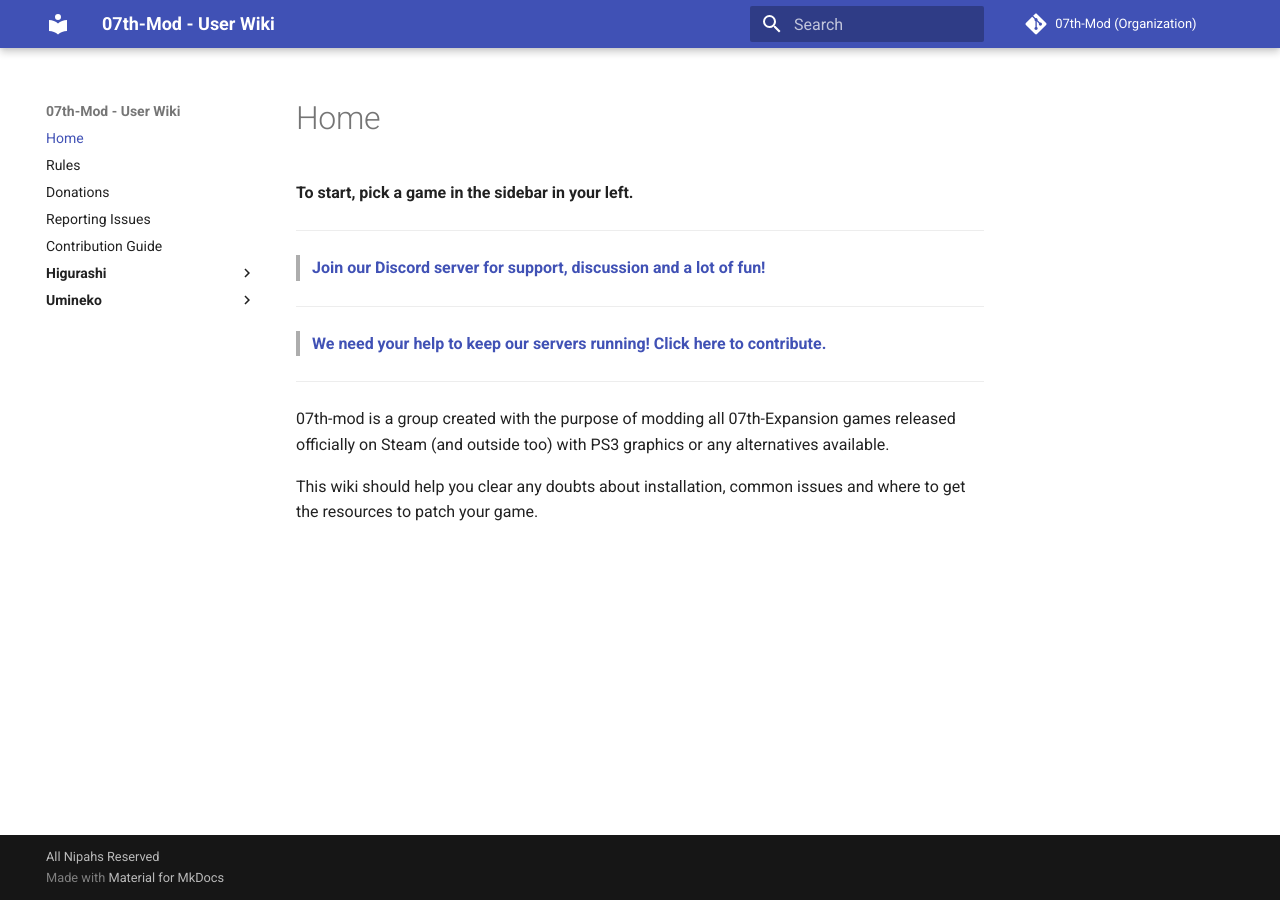
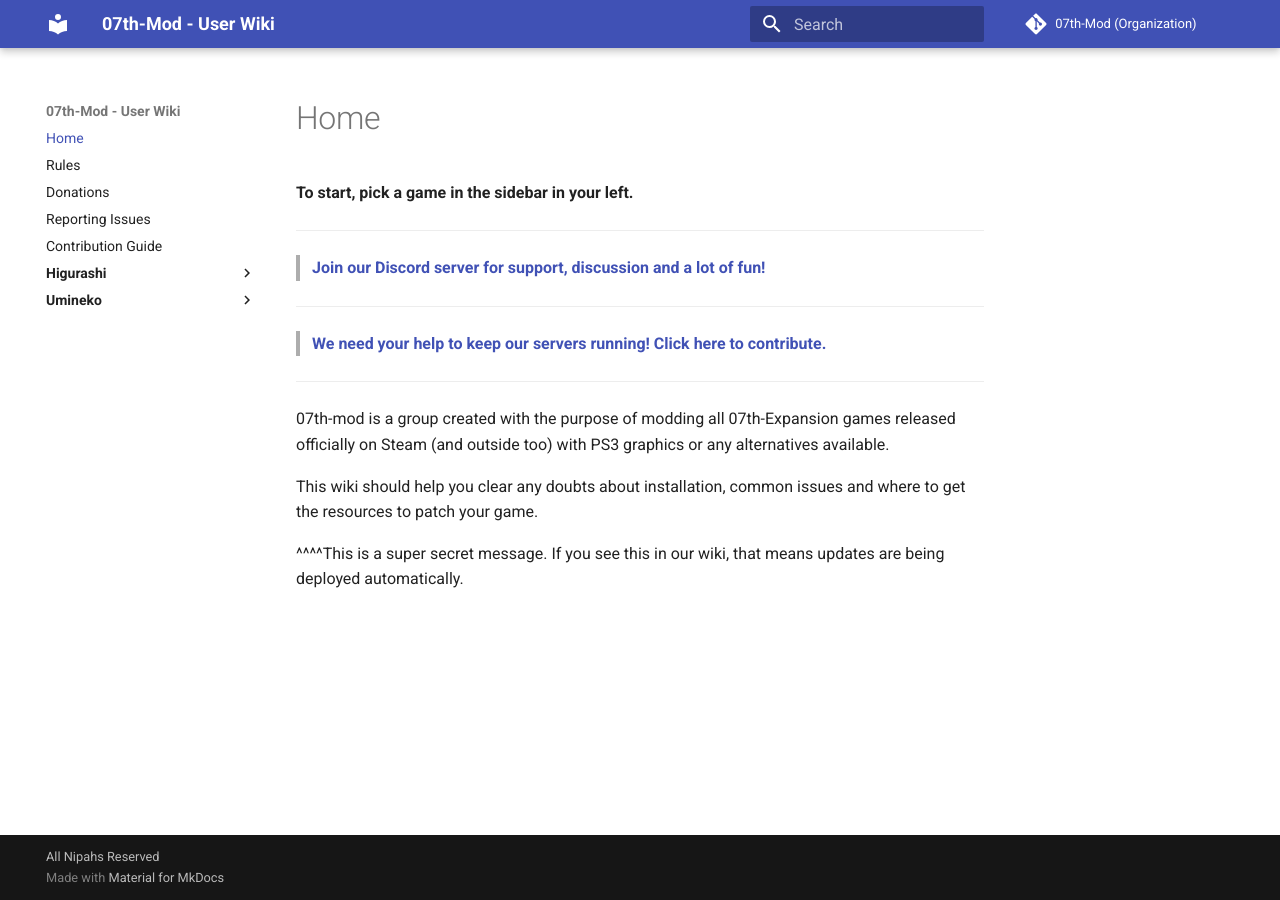
Before and after one commit to 07th-mod/wiki, an MkDocs documentation site: the page built from docs/index.md, in a window 1280 px wide. Built offline with MkDocs 1.6.1 and Material for MkDocs 9.7.7, drawn with Linux system fonts in a browser that asks for light colours.

Commit message:
Update index.md

```diff
--- a/docs/index.md
+++ b/docs/index.md
@@ -8,3 +8,5 @@
 07th-mod is a group created with the purpose of modding all 07th-Expansion games released officially on Steam (and outside too) with PS3 graphics or any alternatives available.
 
 This wiki should help you clear any doubts about installation, common issues and where to get the resources to patch your game.
+
+^^^^This is a super secret message. If you see this in our wiki, that means updates are being deployed automatically.
```
